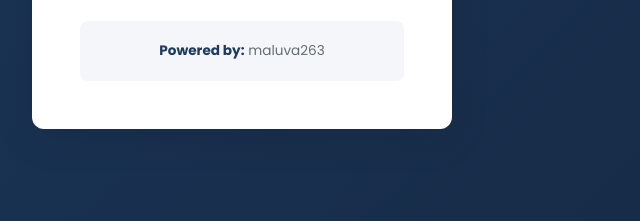
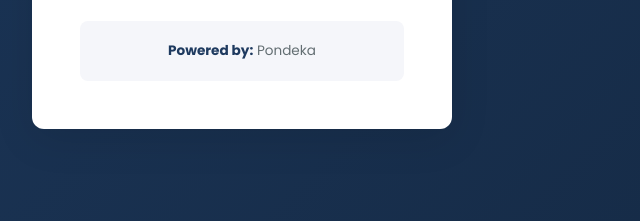
Before and after one commit to maluva26/marlborough-flats-and-residents-system, a plain HTML site: page finiiiiii/index.html in a window 1280 px wide. Shown: the part 562-783 px from the top of the page, 398-1038 px from the left. Drawn offline with Linux system fonts and the light colour scheme.

Commit message:
Update index.html

```diff
--- a/finiiiiii/index.html
+++ b/finiiiiii/index.html
@@ -30,7 +30,7 @@
                     </button>
                 </form>
                 <div class="login-hint">
-                    <p><strong>Powered by:</strong> maluva263</p>
+                    <p><strong>Powered by:</strong> Pondeka</p>
                 </div>
             </div>
         </div>
```
